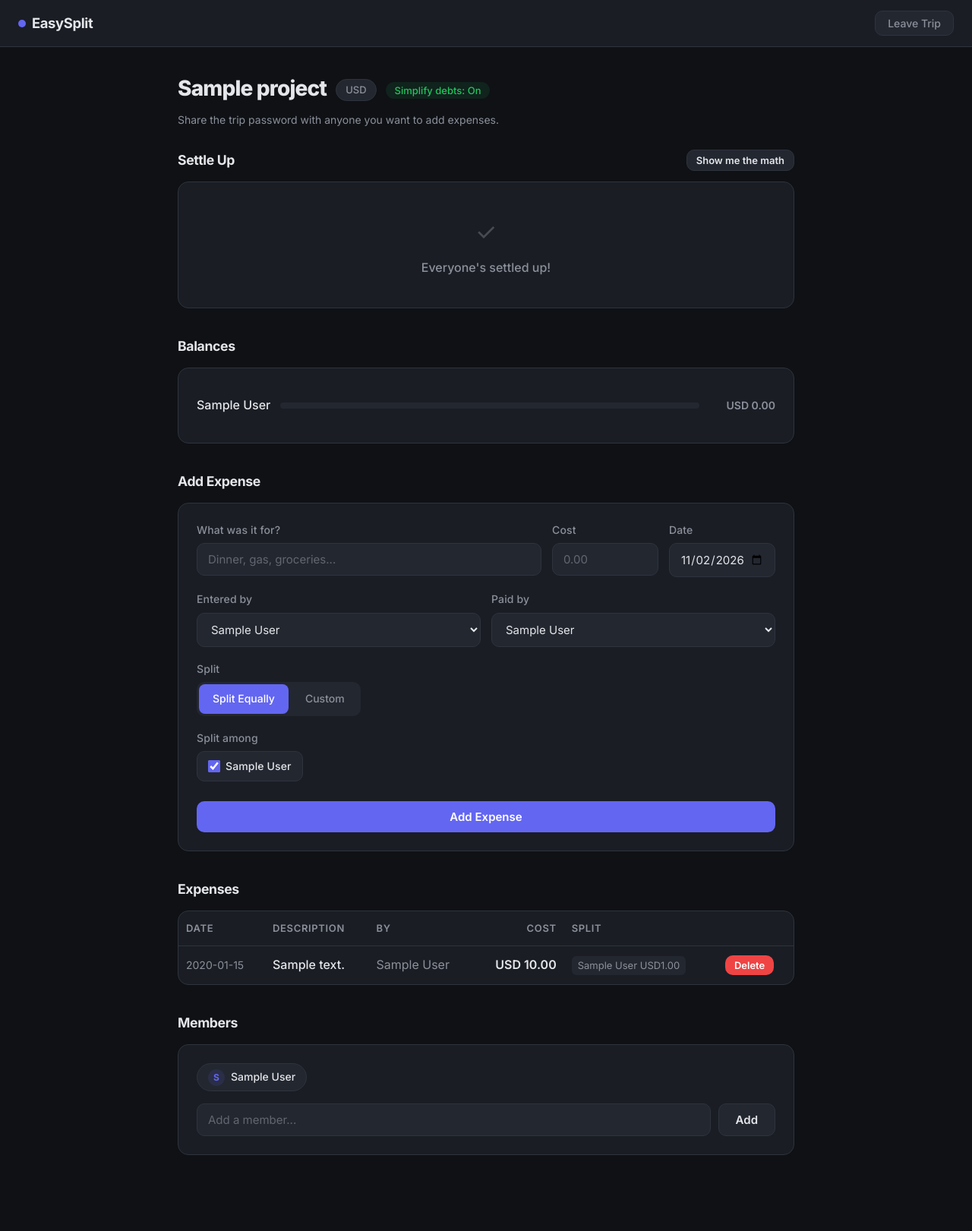
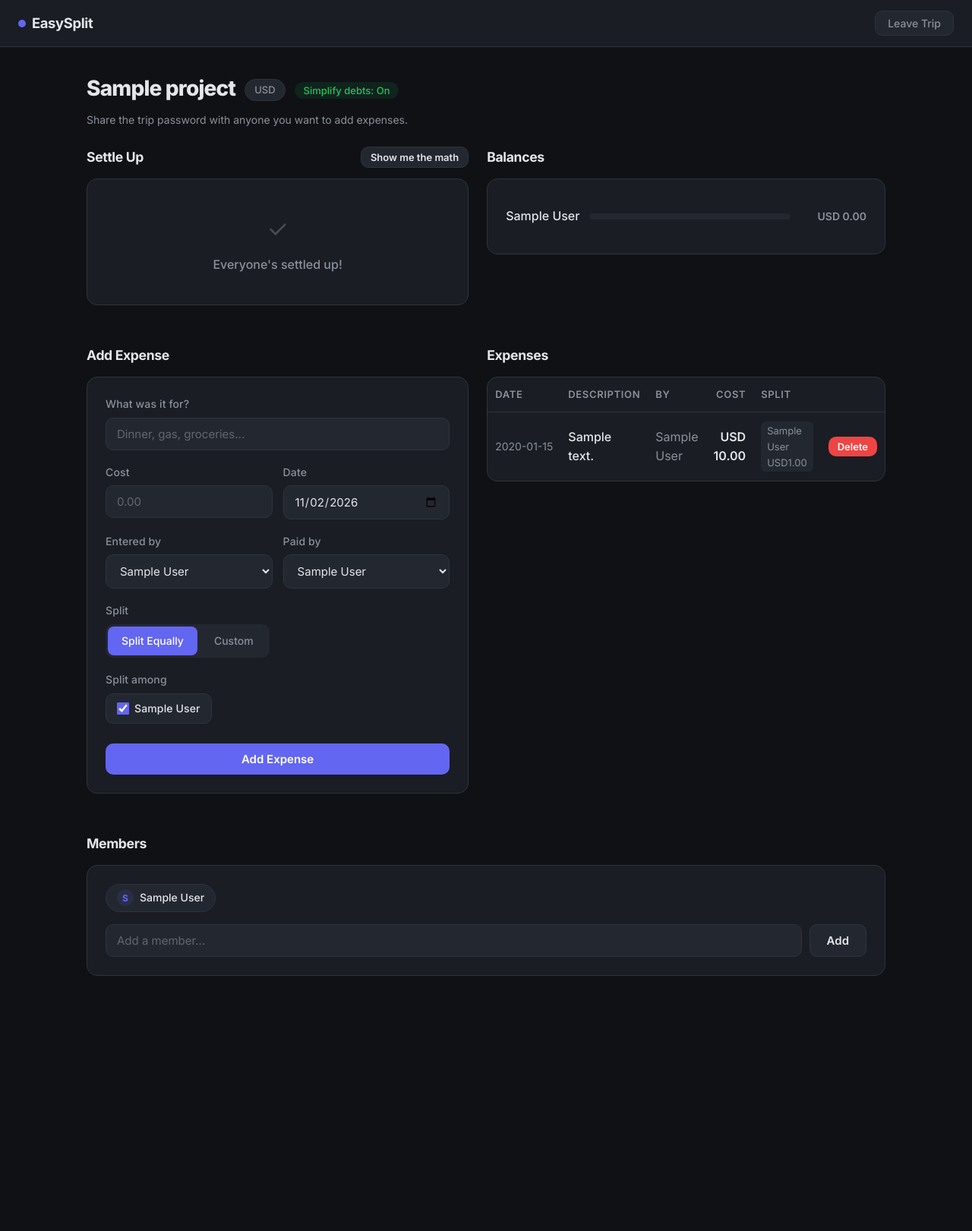
Before and after one commit to andrewmaledy/easysplit, a Flask app: page /projects/1 in a window 1280 px wide. Shown: the whole page at 76% size. After the commit the page ends 1285 px from the top, so only its background shows below. Run offline with Flask 3, Linux system fonts and the light colour scheme; the visitor is signed in with stand-in values (Sample User, id 1); tables that the repository leaves empty hold one stand-in row (values such as "Sample post").

Commit message:
Multi-tile desktop layout: 2-column dashboard grid
- Settle Up + Balances side by side at top
- Add Expense (left) + Expenses table (right)
- Members strip full width at bottom
- Responsive: stacks to single column under 820px
- Wider container (1100px) for desktop

```diff
--- a/templates/base.html
+++ b/templates/base.html
@@ -78,9 +78,37 @@
         .nav .btn-leave:hover { color: var(--text); border-color: var(--text-dim); }
 
         .container {
-            max-width: 860px;
+            max-width: 1100px;
             margin: 0 auto;
             padding: 32px 24px 64px;
+        }
+
+        .dashboard-grid {
+            display: grid;
+            grid-template-columns: 1fr 1fr;
+            grid-template-areas:
+                "settle balances"
+                "add-expense expenses"
+                "members members";
+            gap: 0 24px;
+        }
+        .tile-settle { grid-area: settle; }
+        .tile-balances { grid-area: balances; }
+        .tile-add-expense { grid-area: add-expense; }
+        .tile-expenses { grid-area: expenses; }
+        .tile-members { grid-area: members; }
+
+        @media (max-width: 820px) {
+            .dashboard-grid {
+                grid-template-columns: 1fr;
+                grid-template-areas:
+                    "settle"
+                    "balances"
+                    "add-expense"
+                    "expenses"
+                    "members";
+                gap: 0;
+            }
         }
 
         h1 { font-size: 1.75rem; font-weight: 800; letter-spacing: -0.03em; margin-bottom: 4px; }
--- a/templates/project.html
+++ b/templates/project.html
@@ -11,10 +11,11 @@
         </button>
     </form>
 </div>
-<p style="color:var(--text-dim);font-size:0.875rem;margin-bottom:28px;">Share the trip password with anyone you want to add expenses.</p>
+<p style="color:var(--text-dim);font-size:0.875rem;margin-bottom:24px;">Share the trip password with anyone you want to add expenses.</p>
 
-<!-- Simplified Debts -->
-<div class="section">
+<div class="dashboard-grid">
+    <!-- Settle Up -->
+    <div class="section tile-settle">
         <div class="section-header">
             <h2>Settle Up</h2>
             <button class="btn-secondary btn-sm" id="show-math-btn">Show me the math</button>
@@ -45,7 +46,7 @@
     </div>
 
     <!-- Balances -->
-<div class="section">
+    <div class="section tile-balances">
         <div class="section-header"><h2>Balances</h2></div>
         <div class="card">
             {% for b in balances %}
@@ -70,20 +71,20 @@
     </div>
 
     <!-- Add Expense -->
-<div class="section">
+    <div class="section tile-add-expense">
         <div class="section-header"><h2>Add Expense</h2></div>
         <div class="card">
             <form method="POST" action="{{ url_for('add_expense', project_id=project.id) }}" id="expense-form">
-            <div class="row">
-                <div class="field" style="flex:2;">
+                <div class="field">
                     <label for="description">What was it for?</label>
                     <input type="text" id="description" name="description" required placeholder="Dinner, gas, groceries...">
                 </div>
-                <div class="field" style="max-width:130px;flex:0;">
+                <div class="row">
+                    <div class="field" style="flex:1;">
                         <label for="cost">Cost</label>
                         <input type="number" id="cost" name="cost" step="0.01" min="0.01" required placeholder="0.00">
                     </div>
-                <div class="field" style="max-width:150px;flex:0;">
+                    <div class="field" style="flex:1;">
                         <label for="date">Date</label>
                         <input type="date" id="date" name="date" value="{{ today }}">
                     </div>
@@ -128,7 +129,6 @@
                 </div>
 
                 <div id="custom-split" style="display:none;">
-                <!-- Allocation progress -->
                     <div class="custom-progress">
                         <div class="progress-row">
                             <span class="progress-label">Owes allocated</span>
@@ -151,8 +151,6 @@
                             <span class="progress-remaining" id="paid-remaining">$0.00 left</span>
                         </div>
                     </div>
-
-                <!-- Member rows -->
                     <div class="custom-members" id="custom-members">
                         {% for m in members %}
                         <div class="custom-member" data-member-id="{{ m.id }}" data-name="{{ m.name }}">
@@ -192,7 +190,7 @@
     </div>
 
     <!-- Expenses -->
-<div class="section">
+    <div class="section tile-expenses">
         <div class="section-header"><h2>Expenses</h2></div>
         {% if expenses %}
         <div class="card" style="padding:0;overflow:hidden;">
@@ -238,13 +236,13 @@
         {% else %}
         <div class="card empty-state">
             <div class="icon">&#128178;</div>
-        <p>No expenses yet. Add one above!</p>
+            <p>No expenses yet. Add one!</p>
         </div>
         {% endif %}
     </div>
 
     <!-- Members -->
-<div class="section">
+    <div class="section tile-members">
         <div class="section-header"><h2>Members</h2></div>
         <div class="card">
             <div class="members-list">
@@ -258,6 +256,7 @@
                 </div>
                 <button type="submit" class="btn-secondary">Add</button>
             </form>
+        </div>
     </div>
 </div>
 
```
Lines whose indentation alone changed are shown as unchanged.
